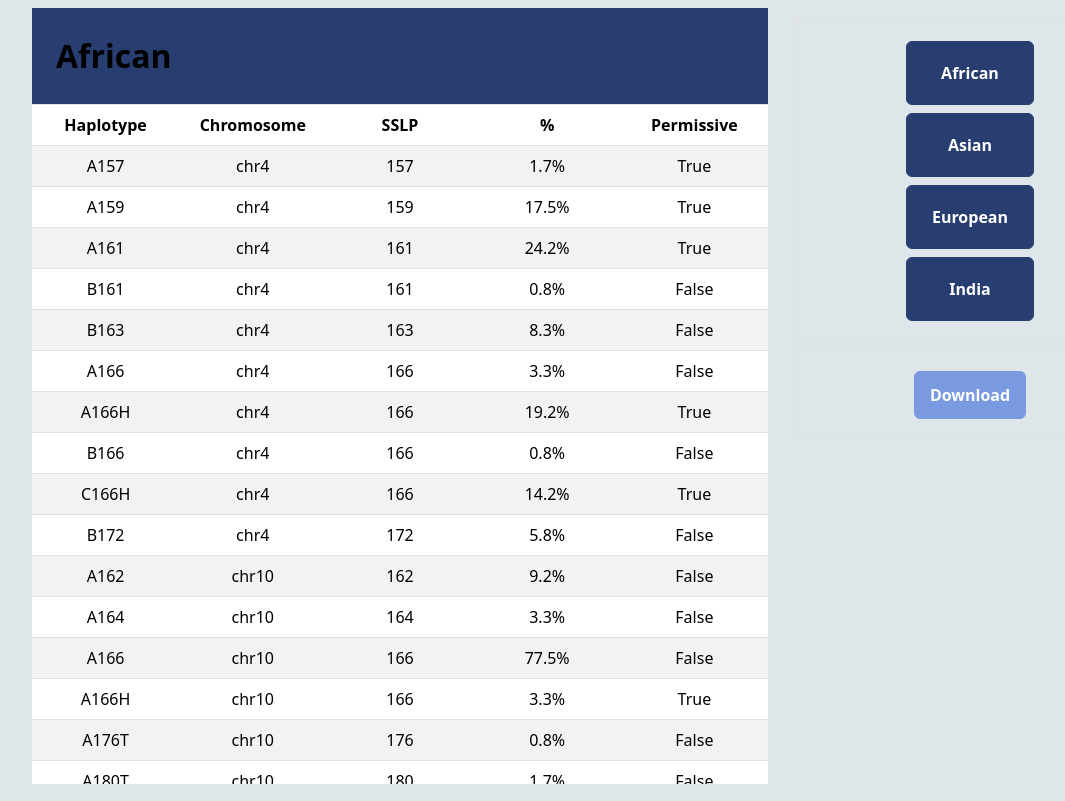
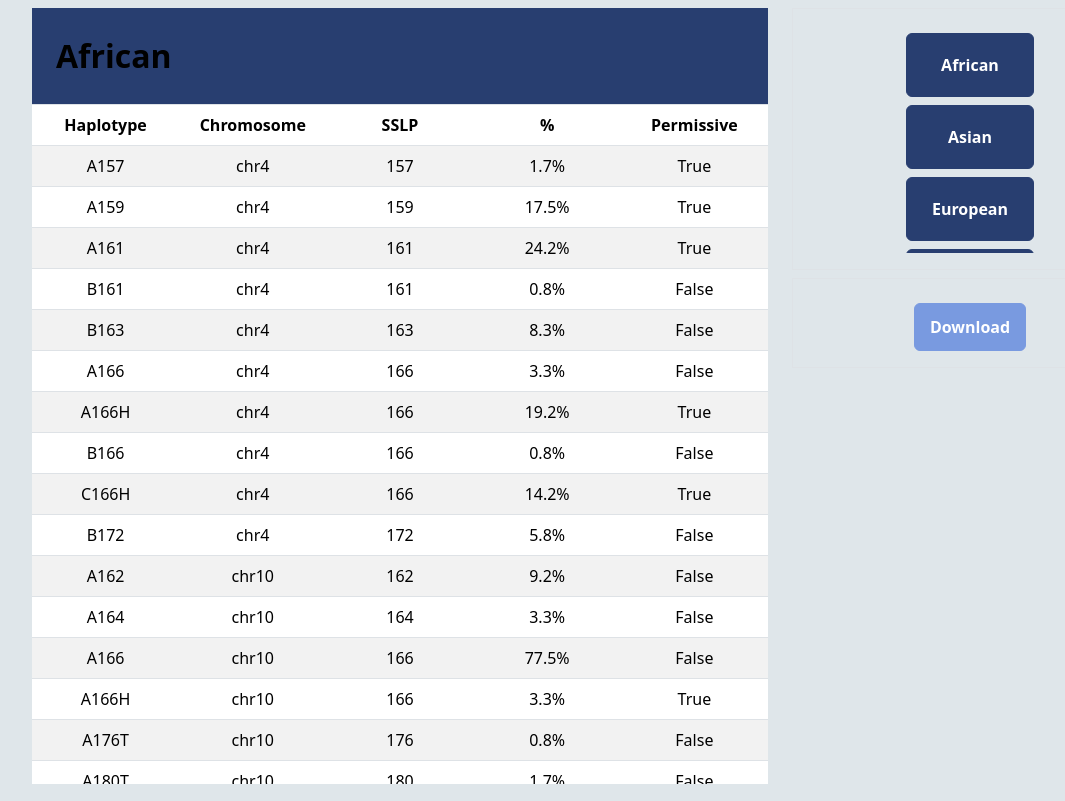
Before and after one commit to LUMC/SSLP-Analyzer, a Django app: page /data-editor/African/ in a window 1280 px wide. Shown: the part 150-951 px from the top of the page, without its empty margins (50-1115 px from the left). Run offline with Django 4.2, Linux system fonts and the light colour scheme; some libraries are stand-ins or nearby versions.

Commit message:
button space for population button holds  three buttons and the time.

```diff
--- a/SSLP_analyzer/templates/editpage.html
+++ b/SSLP_analyzer/templates/editpage.html
@@ -166,10 +166,12 @@
             </div>
         </div>
             <div class="col-md-4">
-                <div class="border p-3 mt-2 d-flex flex-column justify-content-center align-items-center">
-                    {% for population in  population_options%}
-                        <a type="button" data-toggle="tooltip" data-bs-placement="right" title="View the haplotypes of the {{population}} population." class="btn btn-primary mt-2 button" href={% url 'data_editor' population  %}>{{population}}</a>
-                    {% endfor %}
+                <div class="border p-3 d-flex flex-column justify-content-center align-items-center">
+                    <div style="max-height: calc(13rem + 20px); overflow-y: auto;">
+                        {% for population in  population_options%}
+                            <a type="button" data-toggle="tooltip" data-bs-placement="right" title="View the haplotypes of the {{population}} population." class="btn btn-primary mt-2 button" style="width: 8rem; height: 4rem;" href={% url 'data_editor' population  %}>{{population}}</a>
+                        {% endfor %}
+                    </div>
                 </div>
                 <form action="" method="post" enctype="multipart/form-data">
                     {% csrf_token %}
```
